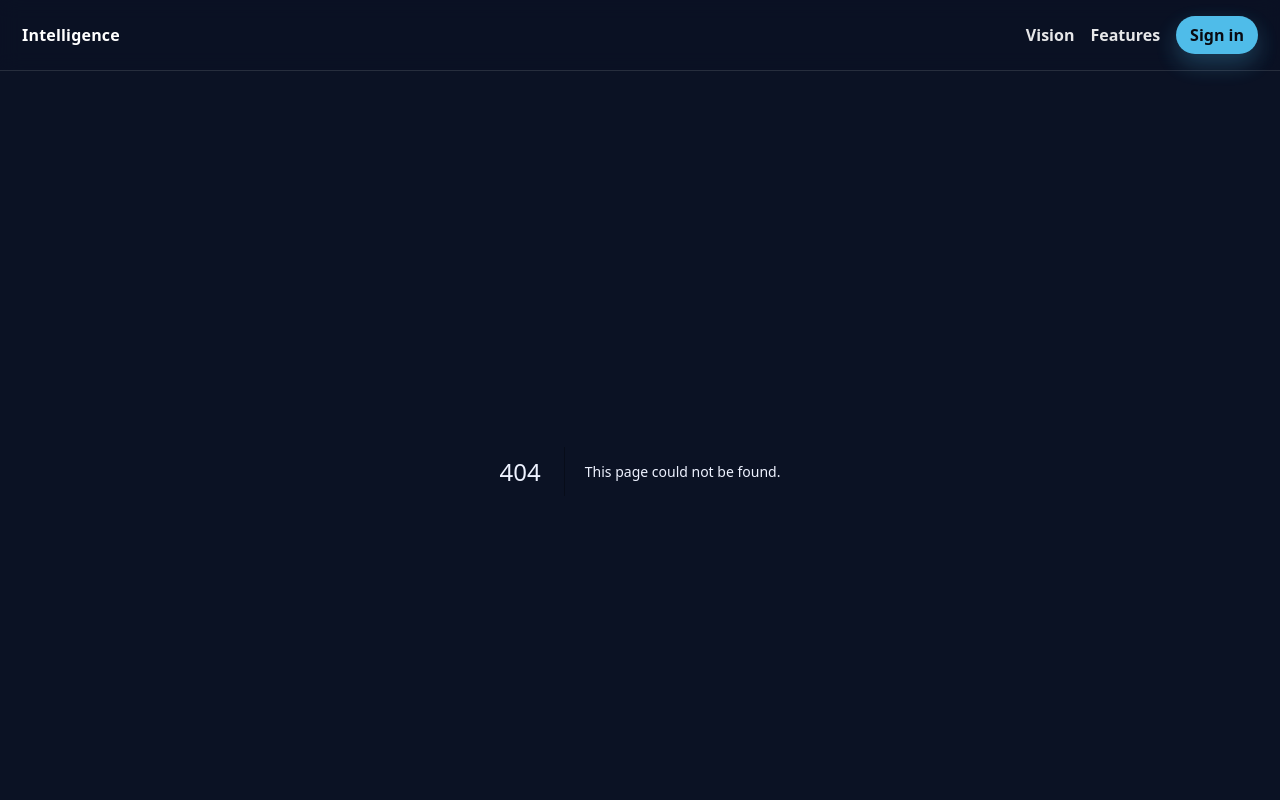
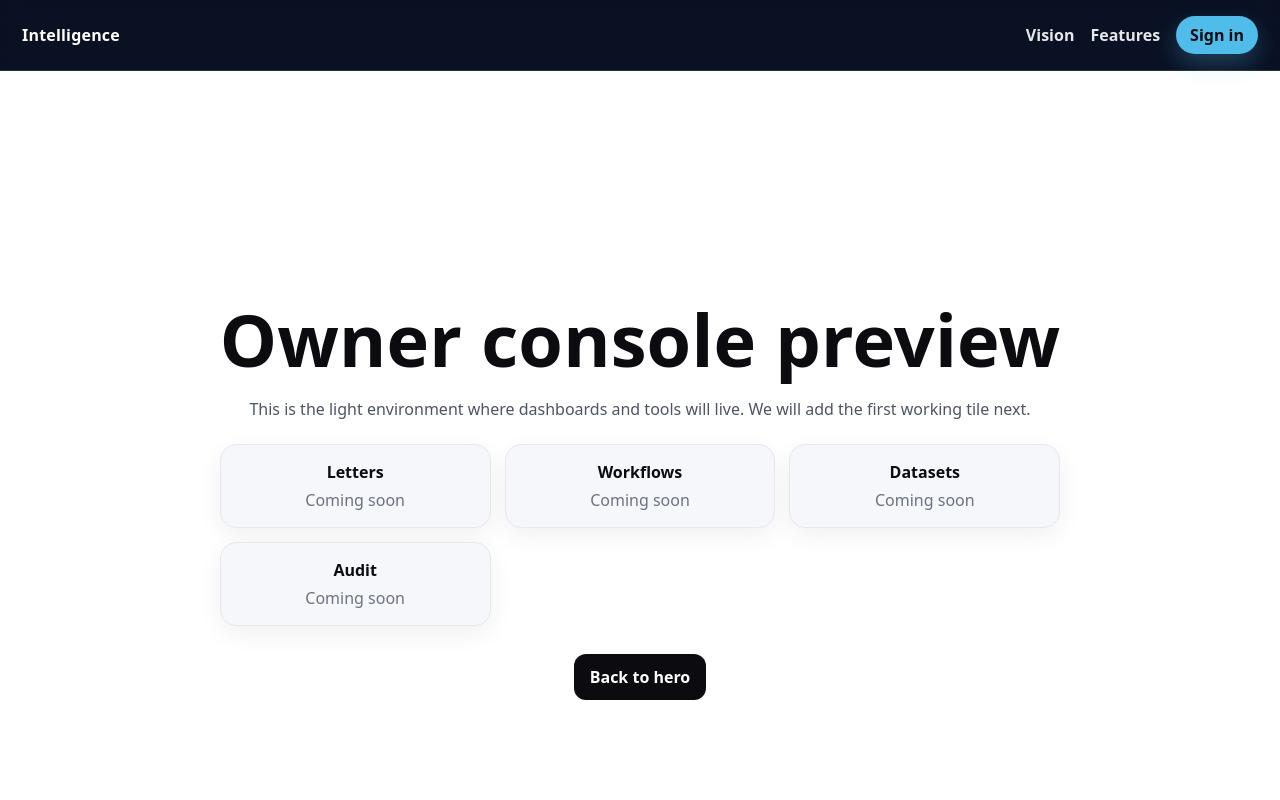
Before and after one commit to Ktyall/intelligence, a Next.js app: page /demo in a window 1280 px wide. Before the commit this address had no page. Shown: the top 800 px of the page. Built offline with nearby package versions, Linux system fonts and the light colour scheme.

Commit message:
Create demo.js

```diff
--- /dev/null
+++ b/pages/demo.js
@@ -0,0 +1,63 @@
+// pages/demo.js
+export default function Demo() {
+  return (
+    <main style={{
+      minHeight: "100vh",
+      background: "#ffffff",
+      color: "#0b0b10",
+      display: "grid",
+      placeItems: "center",
+      textAlign: "center",
+      padding: "24px"
+    }}>
+      <div style={{ maxWidth: 900 }}>
+        <h1 style={{
+          margin: 0,
+          fontSize: "clamp(36px, 6vw, 72px)",
+          letterSpacing: ".2px"
+        }}>
+          Owner console preview
+        </h1>
+        <p style={{ color: "#4b5563", marginTop: 10 }}>
+          This is the light environment where dashboards and tools will live.
+          We will add the first working tile next.
+        </p>
+
+        <div style={{
+          marginTop: 24,
+          display: "grid",
+          gap: 14,
+          gridTemplateColumns: "repeat(auto-fit, minmax(220px, 1fr))"
+        }}>
+          {["Letters", "Workflows", "Datasets", "Audit"].map((t) => (
+            <div key={t} style={{
+              borderRadius: 16,
+              padding: 16,
+              background: "#f6f7fb",
+              border: "1px solid #e6e8f0",
+              boxShadow: "0 8px 24px rgba(0,0,0,.06)"
+            }}>
+              <div style={{ fontWeight: 900 }}>{t}</div>
+              <div style={{ color: "#6b7280", marginTop: 6 }}>
+                Coming soon
+              </div>
+            </div>
+          ))}
+        </div>
+
+        <a href="/" style={{
+          display: "inline-block",
+          marginTop: 28,
+          padding: "12px 16px",
+          borderRadius: 12,
+          background: "#0b0b10",
+          color: "#ffffff",
+          textDecoration: "none",
+          fontWeight: 800
+        }}>
+          Back to hero
+        </a>
+      </div>
+    </main>
+  );
+}
```
